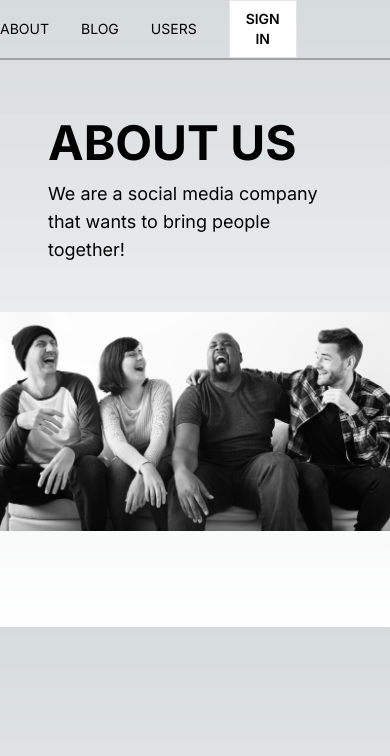
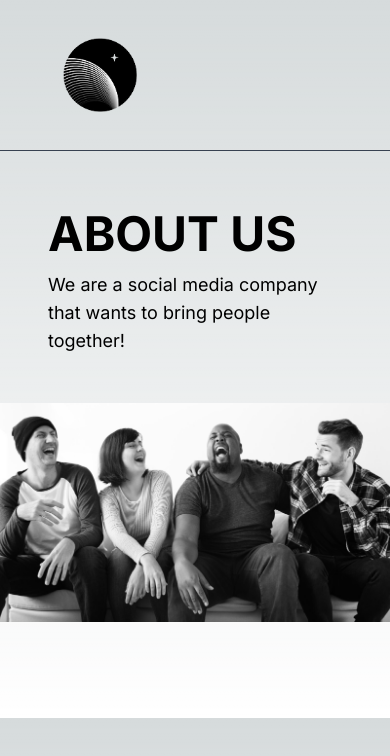
Before and after one commit to rhyumiranda/next-space, a Next.js app: page /about in a window 390 px wide. Shown: the top 756 px of the page. Built offline with nearby package versions, Linux system fonts and the light colour scheme; no server answers.

Commit message:
fix: navbar content overflowing on mobile layout

```diff
--- a/src/app/Component/NavMenu.tsx
+++ b/src/app/Component/NavMenu.tsx
@@ -5,7 +5,7 @@ import { SignInButton, SignOutButton } from "./ui/buttons";
 
 export default function NavMenu() {
   return (
-    <nav className="flex justify-between w-full border-b-2 border-zinc-400">
+    <nav className="flex justify-between w-full border-b border-gray-700">
       <Link href={"/"} className="flex justify-center items-center">
         <Image
           src={"/space.png"}
@@ -15,7 +15,7 @@ export default function NavMenu() {
           priority
         />
       </Link>
-      <ul className="flex items-center justify-end w-full gap-8 mr-16 uppercase transition-all ">
+      <ul className="md:flex items-center justify-end w-full gap-8 mr-16 uppercase transition-all hidden">
         <li>
           <Link href={"/about"} className="link-border text-sm md:text-lg">
             About
```
